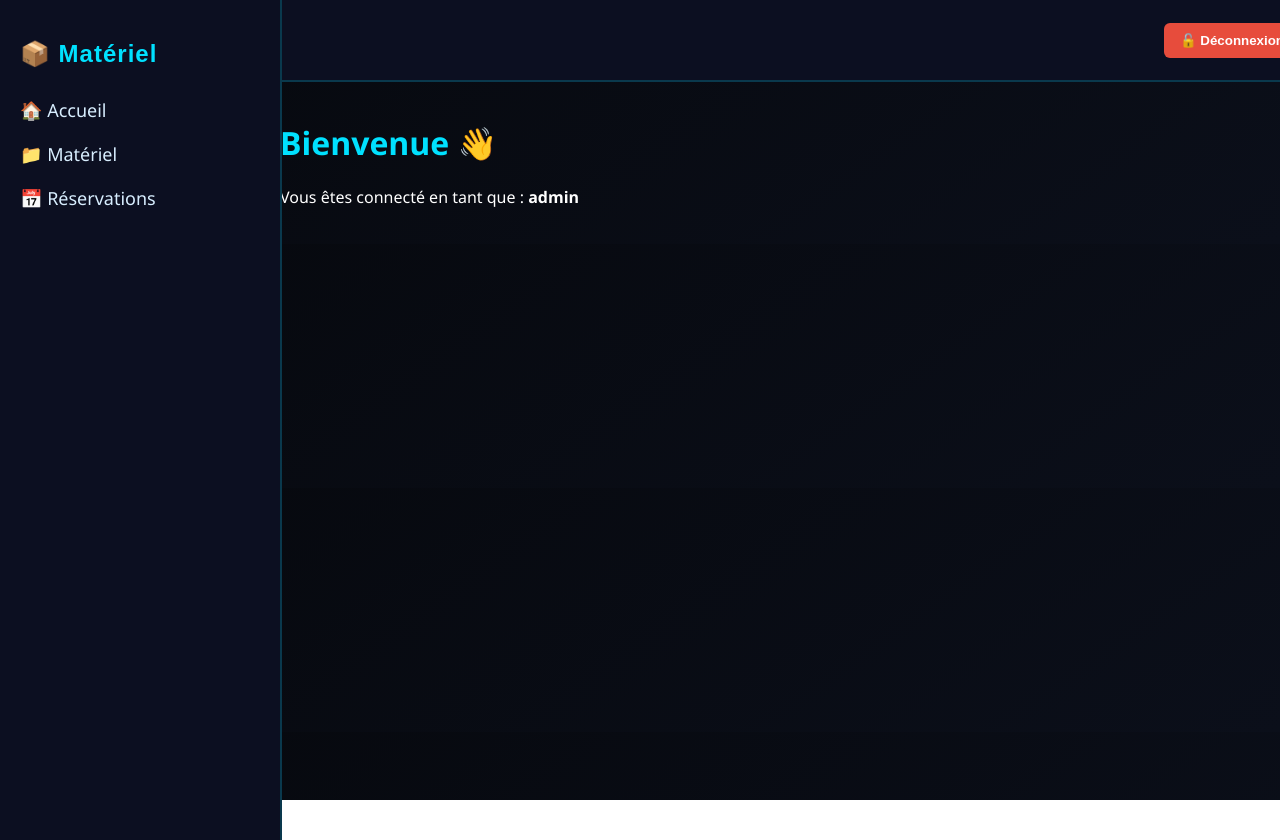
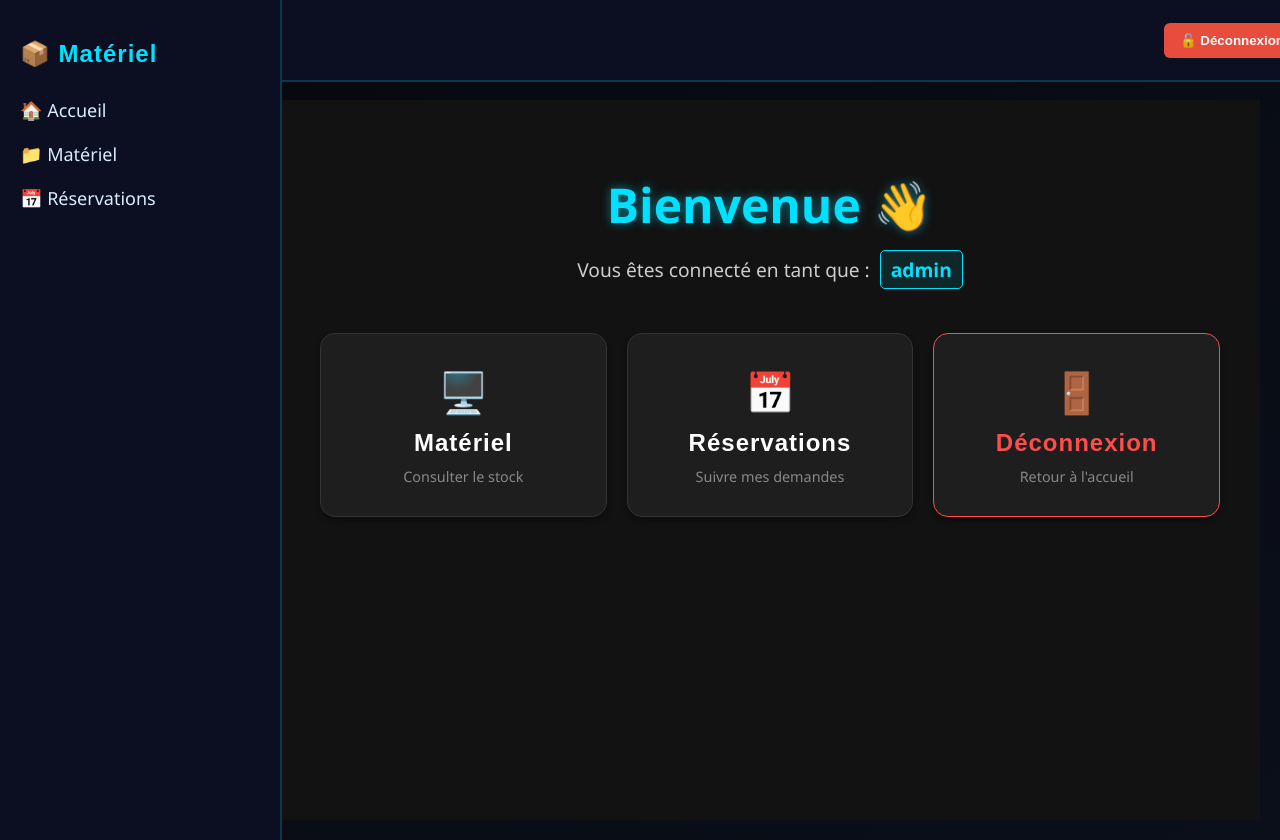
Before and after one commit to abouelnayrayan10-png/projet-dev-Web, a React app in the folder frontend/: page /home in a window 1280 px wide. Before the commit the page ends 800 px from the top, so only its background shows below. Built offline with nearby package versions, Linux system fonts and the light colour scheme; sample sign-in values are in the browser's storage; the HTML template or start-up script is replaced by a standard one.

Commit message:
modification page accueil

```diff
--- a/frontend/src/components/sidebar.jsx
+++ b/frontend/src/components/sidebar.jsx
@@ -6,7 +6,7 @@ export default function Sidebar() {
       <h2 style={styles.title}>📦 Matériel</h2>
 
       <nav style={styles.nav}>
-        <Link to="/materials" style={styles.link}>🏠 Accueil</Link>
+        <Link to="/home" style={styles.link}>🏠 Accueil</Link>
         <Link to="/materials" style={styles.link}>📁 Matériel</Link>
         <Link to="/reservations" style={styles.link}>📅 Réservations</Link>
       </nav>
--- a/frontend/src/pages/home.jsx
+++ b/frontend/src/pages/home.jsx
@@ -1,12 +1,121 @@
+import { Link } from 'react-router-dom';
+
 export default function Home() {
-  const role = localStorage.getItem("role");
+  // On récupère le rôle (avec une valeur par défaut si vide)
+  const role = localStorage.getItem("role") || "Utilisateur";
 
   return (
-    <div>
-      <h1 style={{ color: "#00e1ff" }}>Bienvenue 👋</h1>
-      <p style={{ color: "white" }}>
-        Vous êtes connecté en tant que : <strong>{role}</strong>
-      </p>
+    <div style={styles.container}>
+
+      {/* En-tête de la page */}
+      <header style={styles.header}>
+        <h1 style={styles.title}>Bienvenue 👋</h1>
+        <p style={styles.subtitle}>
+          Vous êtes connecté en tant que : <span style={styles.roleBadge}>{role}</span>
+        </p>
+      </header>
+
+      {/* Grille de navigation (Cartes) */}
+      <div style={styles.grid}>
+
+        {/* Carte Matériel */}
+        <Link to="/materials" style={styles.link}>
+          <div style={styles.card}>
+            <div style={styles.icon}>🖥️</div>
+            <h3 style={styles.cardTitle}>Matériel</h3>
+            <p style={styles.cardText}>Consulter le stock</p>
+          </div>
+        </Link>
+
+        {/* Carte Réservations */}
+        <Link to="/reservations" style={styles.link}>
+          <div style={styles.card}>
+            <div style={styles.icon}>📅</div>
+            <h3 style={styles.cardTitle}>Réservations</h3>
+            <p style={styles.cardText}>Suivre mes demandes</p>
+          </div>
+        </Link>
+
+        {/* Carte Profil / Déconnexion */}
+        <Link to="/" style={styles.link}>
+          <div style={{...styles.card, borderColor: '#ff4d4d'}}> {/* Bordure rouge pour la déconnexion */}
+            <div style={styles.icon}>🚪</div>
+            <h3 style={{...styles.cardTitle, color: '#ff4d4d'}}>Déconnexion</h3>
+            <p style={styles.cardText}>Retour à l'accueil</p>
+          </div>
+        </Link>
+
+      </div>
     </div>
   );
 }
+
+// --- Styles CSS (Thème Sombre & Néon) ---
+const styles = {
+  container: {
+    minHeight: '80vh', // Prend de la place en hauteur
+    padding: '40px',
+    backgroundColor: '#121212', // Fond très sombre
+    color: 'white',
+    fontFamily: 'Segoe UI, sans-serif',
+    textAlign: 'center',
+  },
+  header: {
+    marginBottom: '50px',
+  },
+  title: {
+    fontSize: '3rem',
+    marginBottom: '10px',
+    color: '#00e1ff', // ✅ Ton Bleu Néon conservé
+    textShadow: '0 0 10px rgba(0, 225, 255, 0.5)', // Petit effet lumineux
+  },
+  subtitle: {
+    fontSize: '1.2rem',
+    color: '#ccc',
+  },
+  roleBadge: {
+    backgroundColor: 'rgba(0, 225, 255, 0.1)',
+    color: '#00e1ff',
+    padding: '5px 10px',
+    borderRadius: '5px',
+    fontWeight: 'bold',
+    border: '1px solid #00e1ff',
+    marginLeft: '5px',
+  },
+  grid: {
+    display: 'grid',
+    gridTemplateColumns: 'repeat(auto-fit, minmax(250px, 1fr))', // Responsive automatique
+    gap: '20px',
+    maxWidth: '1000px',
+    margin: '0 auto',
+  },
+  link: {
+    textDecoration: 'none',
+  },
+  card: {
+    backgroundColor: '#1e1e1e', // Carte gris foncé
+    padding: '30px',
+    borderRadius: '15px',
+    border: '1px solid #333',
+    transition: 'transform 0.2s, border-color 0.2s',
+    cursor: 'pointer',
+    display: 'flex',
+    flexDirection: 'column',
+    alignItems: 'center',
+    gap: '10px',
+    boxShadow: '0 4px 6px rgba(0,0,0,0.3)',
+  },
+  icon: {
+    fontSize: '2.5rem',
+  },
+  cardTitle: {
+    fontSize: '1.5rem',
+    margin: '0',
+    color: '#fff',
+  },
+  cardText: {
+    color: '#888',
+    fontSize: '0.9rem',
+    margin: '0',
+  }
+};
```
